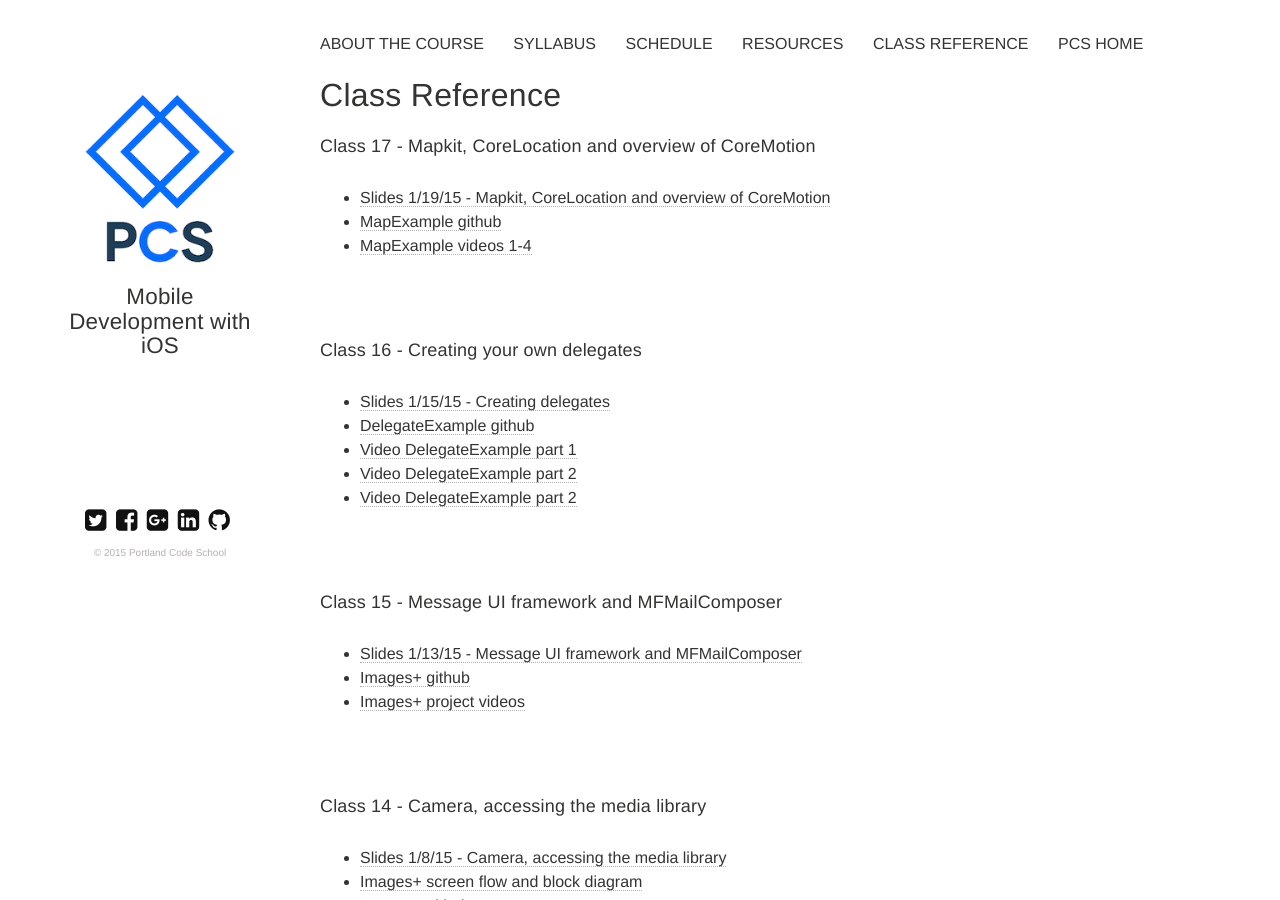
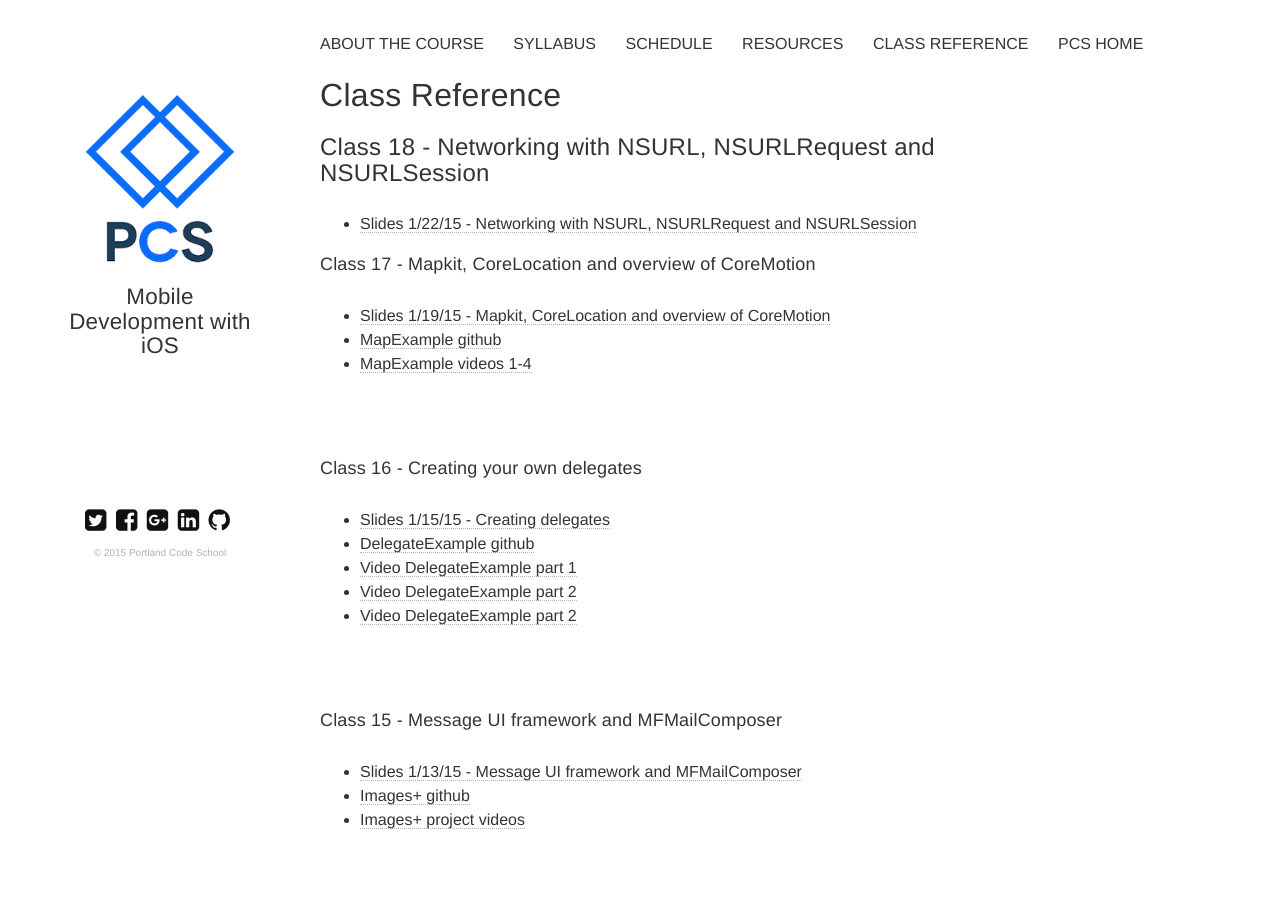
Before and after one commit to portlandcodeschool/ios, a Jekyll site: the page built from reference.md, in a window 1280 px wide and 900 px high. Built offline with Jekyll 4.4.1, drawn with Linux system fonts in a browser that asks for light colours; nearby versions of some CDN libraries.

Commit message:
Update reference.md

```diff
--- a/reference.md
+++ b/reference.md
@@ -5,6 +5,9 @@ title: Class Reference
 tagline: Mobile Development with iOS
 tags: [reference]
 ---
+###Class 18 - Networking with NSURL, NSURLRequest and NSURLSession
+* [Slides 1/22/15 - Networking with NSURL, NSURLRequest and NSURLSession](https://docs.google.com/presentation/d/1xZQq5UZ0b_Vtzr1Qu17iM0-pYC8oftpYnf9qeTY5Phk/edit?usp=sharing)
+
 ####Class 17 - Mapkit, CoreLocation and overview of CoreMotion
 * [Slides 1/19/15 - Mapkit, CoreLocation and overview of CoreMotion](https://docs.google.com/presentation/d/1qFJEt1R49cNzJJLjud6d7Ghbw8O1FZZz0k-aogHTKj4/edit?usp=sharing)
 * [MapExample github](https://github.com/portlandcodeschool/MapExample_iOS)
```
